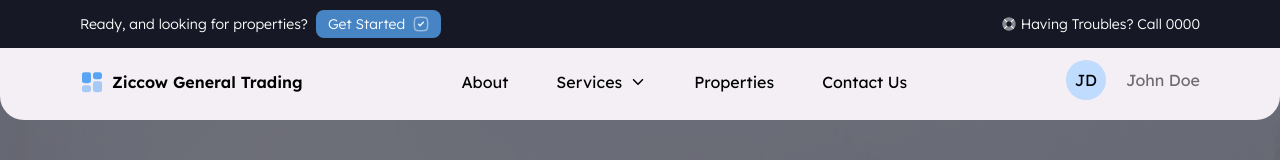
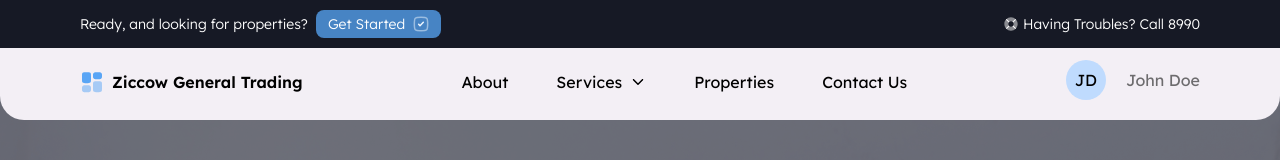
Before and after one commit to MoyAts/ziccow-web, a Next.js app: page /about in a window 1280 px wide. Shown: the top 160 px of the page. Built offline with nearby package versions, Linux system fonts and the light colour scheme.

Commit message:
update get started header

```diff
--- a/app/components/get_started.tsx
+++ b/app/components/get_started.tsx
@@ -16,7 +16,7 @@ const GetStarted = () => {
           </div>
           <div className='my-auto flex gap-1'>
             <Image src={diskImg} alt="" />
-            Having Troubles? Call 0000
+            Having Troubles? Call 8990
           </div>
       </div>
     </div>
```
